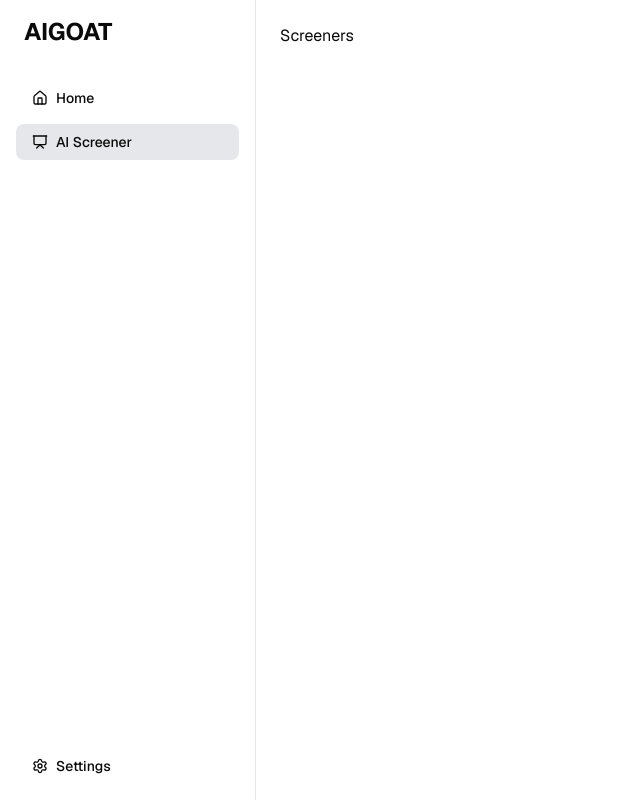
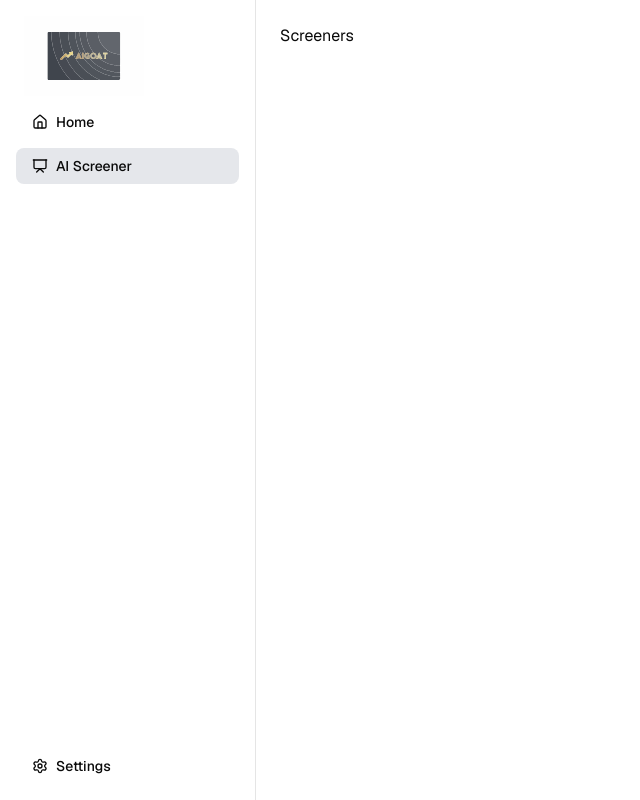
Before and after one commit to ujjwalsingh108/finance_ai, a Next.js app: page /screener in a window 1280 px wide. Shown: the whole page, without its empty margins (0-640 px from the left). Built offline with nearby package versions, Linux system fonts and the light colour scheme.

Commit message:
added logo of aigoat temporarily

```diff
--- a/src/components/layout/Sidebar.tsx
+++ b/src/components/layout/Sidebar.tsx
@@ -1,6 +1,7 @@
 "use client";
 
 import Link from "next/link";
+import Image from "next/image";
 import { usePathname } from "next/navigation";
 import { Settings, Menu, Presentation, Home } from "lucide-react";
 import { Sheet, SheetTrigger, SheetContent } from "@/components/ui/sheet";
@@ -34,7 +35,15 @@ export default function Sidebar() {
           >
             {/* Logo */}
             <div>
-              <div className="text-2xl font-bold mb-8">AIGOAT</div>
+              <div className="mb-2">
+                <Image
+                  src="/image/aigoat_logo.svg"
+                  alt="AIGOAT Logo"
+                  width={120}
+                  height={40}
+                  priority
+                />
+              </div>
 
               <nav className="space-y-2">
                 {sidebarLinks.map(({ href, label, icon: Icon }) => (
@@ -74,7 +83,16 @@ export default function Sidebar() {
       <aside className="hidden md:flex fixed top-0 left-0 h-full w-64 p-4 border-r bg-white z-40 flex-col justify-between">
         {/* Top section: Logo + Links */}
         <div>
-          <div className="text-2xl font-bold mb-8 px-2">AIGOAT</div>
+          <div className="mb-2 px-2">
+            <Image
+              src="/image/aigoat_logo.svg"
+              alt="AIGOAT Logo"
+              width={120}
+              height={40}
+              priority
+            />
+          </div>
+
           <nav className="space-y-2">
             {sidebarLinks.map(({ href, label, icon: Icon }) => (
               <Link
```
Also changed, not shown: public/image/aigoat_logo.svg (added).
